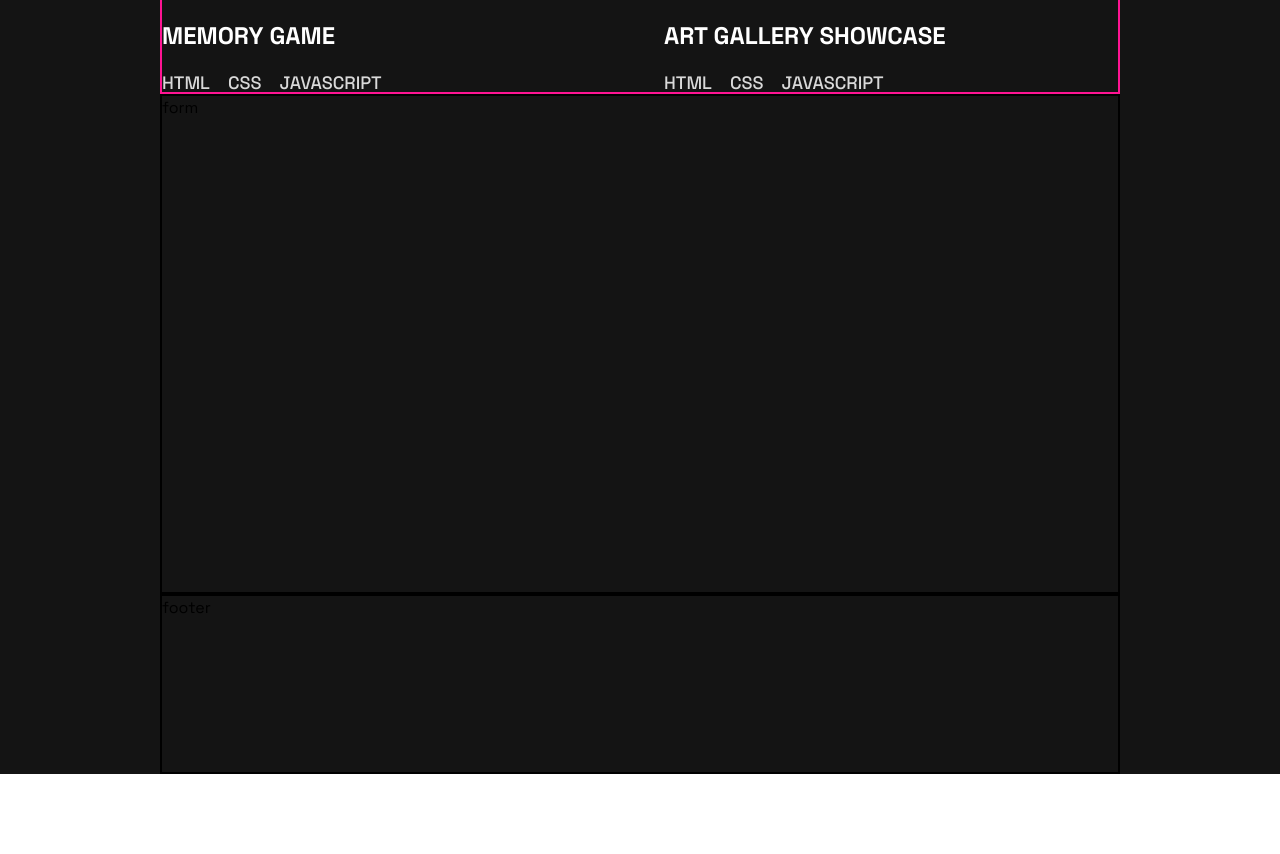
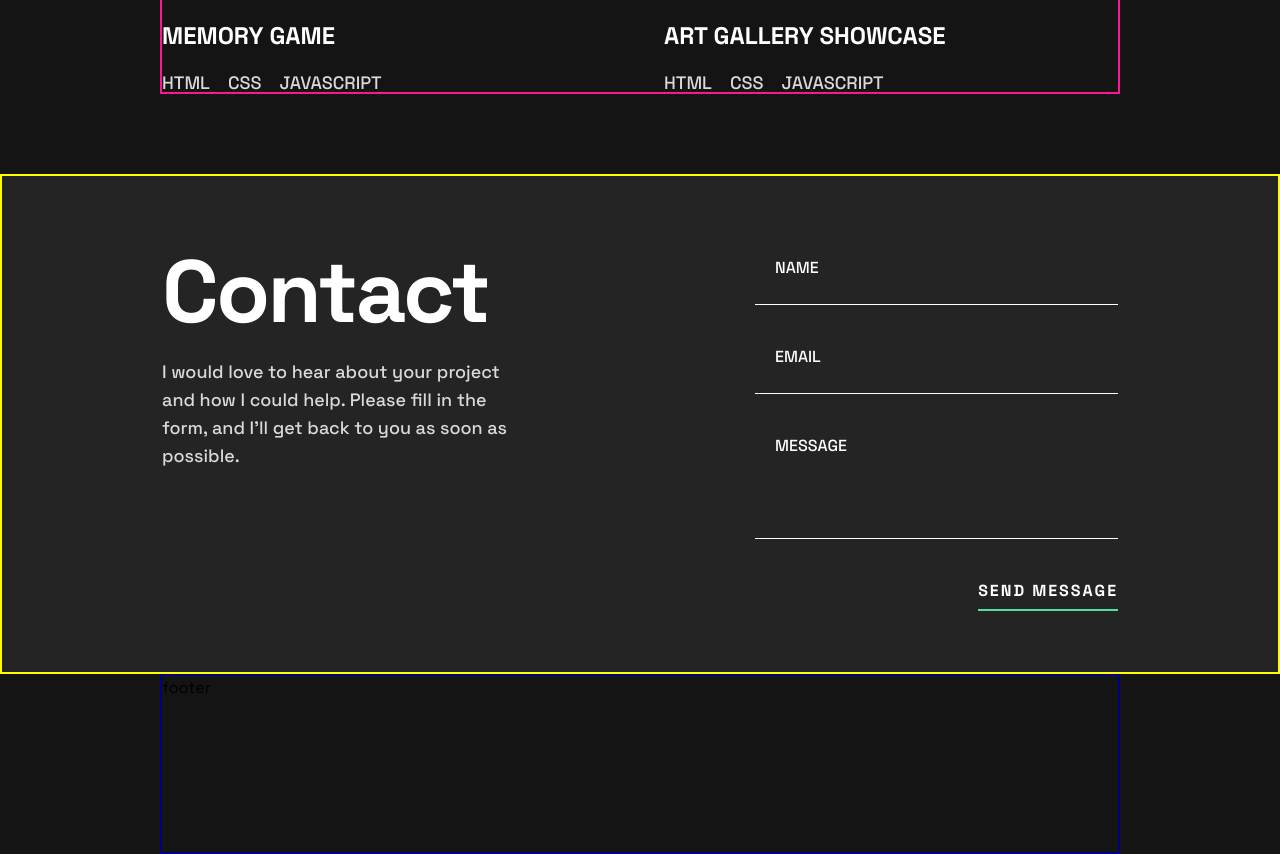
Before and after one commit to seamissu/developer-portfolio, a Next.js app: page / in a window 1280 px wide. Shown: the part 2679-3533 px from the top of the page. Before the commit the page ends 3453 px from the top, so only its background shows below. Built offline with nearby package versions, Linux system fonts and the light colour scheme.

Commit message:
finish contact form

```diff
--- a/src/app/page.js
+++ b/src/app/page.js
@@ -6,6 +6,7 @@ import GlobalStyles from '@/components/GlobalStyles';
 import Header from '@/components/Header';
 import Experience from '@/components/Experience';
 import Project from '@/components/Project';
+import ContactForm from '@/components/ContactForm';
 
 export default function Home() {
   return (
@@ -14,7 +15,7 @@ export default function Home() {
         <Header />
         <Experience />
         <Project />
-        <div>form</div>
+        <ContactForm />
         <footer>footer</footer>
       </Wrapper>
 
@@ -51,13 +52,12 @@ const Wrapper = styled.div`
     border: 2px solid deeppink;
   }
 
-  & > div,
-  & > footer {
-    border: 2px solid black;
+  & > div {
+    border: 2px solid yellow;
   }
 
-  & > div {
-    grid-area: form;
+  & > footer {
+    border: 2px solid navy;
   }
 
   & > footer {
--- /dev/null
+++ b/src/components/ContactForm/ContactForm.js
@@ -0,0 +1,120 @@
+import React from 'react';
+import styled from 'styled-components';
+
+function ContactForm() {
+  return (
+    <Wrapper>
+      <ContactInfo>
+        <Heading>Contact</Heading>
+        <Prompt>
+          I would love to hear about your project and how I could
+          help. Please fill in the form, and I’ll get back to you as
+          soon as possible.
+        </Prompt>
+      </ContactInfo>
+      <Form>
+        <Label>
+          Name
+          <Input required={true} type="text" />
+        </Label>
+        <Label>
+          Email
+          <Input required={true} type="email" />
+        </Label>
+        <Label>
+          Message
+          <Input required={true} type="text" />
+        </Label>
+        <Button>Send message</Button>
+      </Form>
+    </Wrapper>
+  );
+}
+
+const Wrapper = styled.div`
+  grid-area: form;
+  background-color: var(--dark-gray);
+
+  display: grid;
+  grid-template-columns: 1fr 1fr;
+  grid-template-rows: 1fr;
+  align-content: center;
+
+  padding-top: 50px;
+  gap: 230px;
+
+  padding-left: 160px;
+  padding-right: 160px;
+  margin-left: -160px;
+  margin-right: -160px;
+`;
+
+const ContactInfo = styled.div`
+  display: flex;
+  flex-direction: column;
+`;
+
+const Heading = styled.h1`
+  font-size: var(--font-size-heading-extra-large);
+  font-weight: var(--font-weight-bold);
+  color: var(--white);
+  letter-spacing: -2.5px;
+`;
+
+const Prompt = styled.p`
+  font-size: var(--font-size-text-large);
+  font-weight: var(--font-weight-medium);
+  color: var(--gray);
+  line-height: 28px;
+  max-width: 445px;
+`;
+
+const Form = styled.form`
+  display: flex;
+  flex-direction: column;
+  gap: 40px;
+  padding-top: 30px;
+`;
+
+const Label = styled.label`
+  display: block;
+  color: var(--white);
+  font-size: var(--font-size-text-medium);
+  font-weight: var(--font-weight-medium);
+  text-transform: uppercase;
+  padding-left: 20px;
+  border-bottom: 1px solid var(--white);
+
+  &:last-of-type > input {
+    line-height: 5;
+  }
+`;
+
+const Input = styled.input`
+  border: none;
+  padding: 0;
+  background: none;
+  width: 100%;
+
+  color: var(--white);
+
+  margin-left: -20px;
+`;
+
+const Button = styled.button`
+  align-self: flex-end;
+
+  padding: 0;
+  background: none;
+  border: none;
+
+  color: var(--white);
+  font-size: var(--font-size-text-medium);
+  font-weight: var(--font-weight-bold);
+  text-transform: uppercase;
+  letter-spacing: 2px;
+  border-bottom: 2px solid var(--green);
+  padding-bottom: 6px;
+`;
+
+export default ContactForm;
--- /dev/null
+++ b/src/components/ContactForm/index.js
@@ -0,0 +1,2 @@
+export * from './ContactForm';
+export { default } from './ContactForm';
--- a/src/components/Project/Project.js
+++ b/src/components/Project/Project.js
@@ -129,6 +129,8 @@ const Wrapper = styled.main`
     'project';
   grid-template-rows: 90px 1fr;
   gap: 80px;
+
+  margin-bottom: 80px;
 `;
 
 const Title = styled.div`
```
Also changed, not shown: page_text.html (+0 -8 lines).
